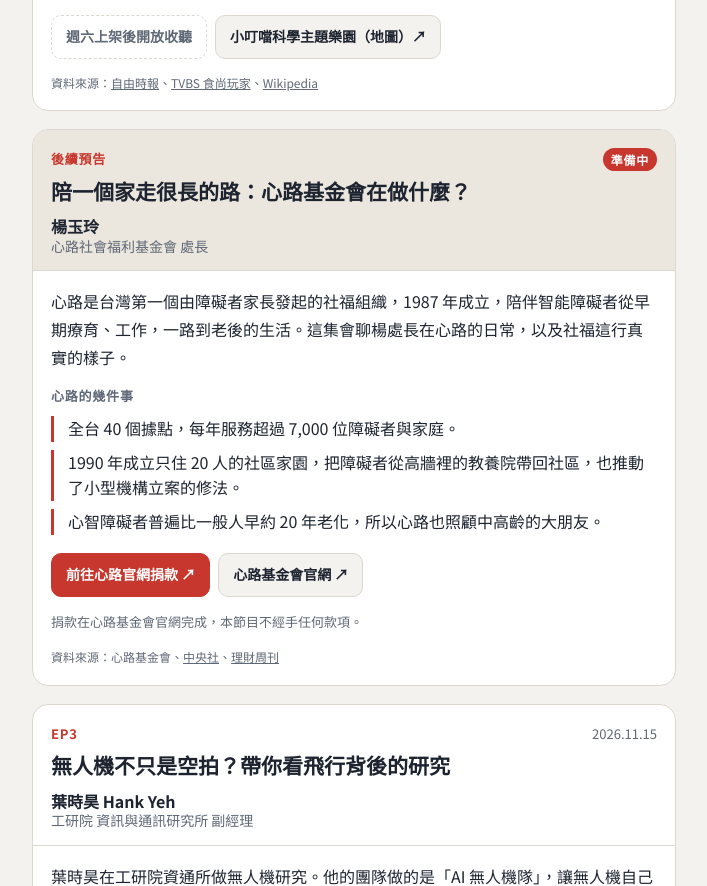
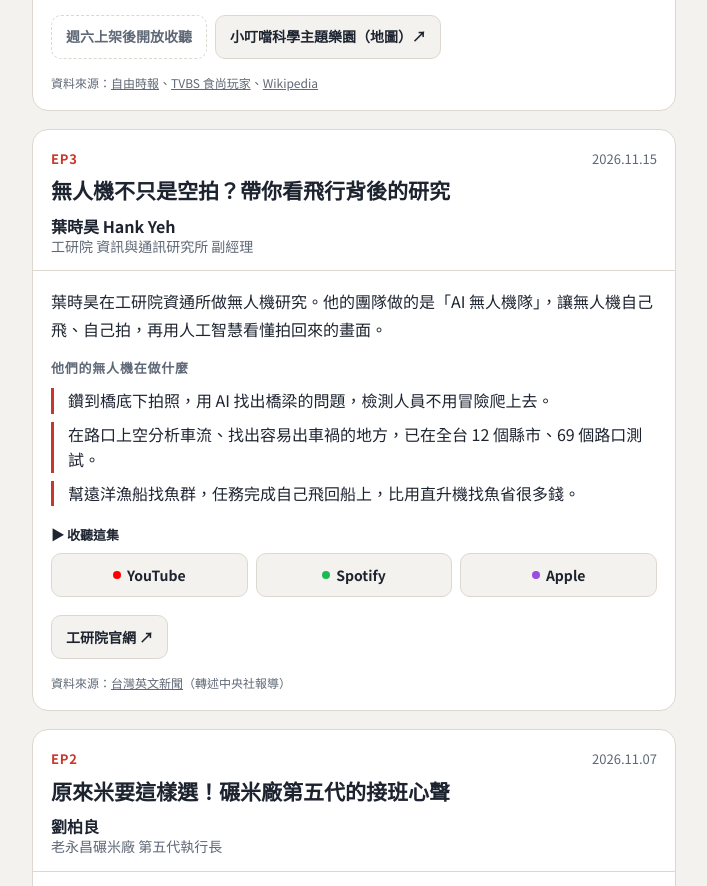
Before and after one commit to tsenggiber/wydzp, a plain HTML site: page index.html in a window 1280 px wide. Shown: the part 1029-1915 px from the top of the page, without its empty margins (286-993 px from the left). Drawn offline with Linux system fonts and the light colour scheme.

Commit message:
先拿掉心路後續預告卡片（一次只預告一集）
Co-Authored-By: Claude Opus 5.5 <noreply@anthropic.com>

```diff
--- a/index.html
+++ b/index.html
@@ -164,7 +164,6 @@ footer b{color:var(--ink)}
       <a href="#ep3">EP3 無人機</a>
       <a href="#ep2">EP2 碾米廠</a>
       <a href="#ep1">EP1 家具</a>
-      <a href="#next">後續預告</a>
     </div>
 
     <!-- EP4（下集） -->
@@ -189,32 +188,6 @@ footer b{color:var(--ink)}
           <a href="https://www.google.com/maps/search/?api=1&amp;query=%E5%B0%8F%E5%8F%AE%E5%99%B9%E7%A7%91%E5%AD%B8%E4%B8%BB%E9%A1%8C%E6%A8%82%E5%9C%92">小叮噹科學主題樂園（地圖）↗</a>
         </div>
         <div class="src">資料來源：<a href="https://news.ltn.com.tw/news/life/breakingnews/5317170">自由時報</a>、<a href="https://supertaste.tvbs.com.tw/esg/355813">TVBS 食尚玩家</a>、<a href="https://en.wikipedia.org/wiki/Little_Ding-Dong_Science_Theme_Park">Wikipedia</a></div>
-      </div>
-    </article>
-
-    <!-- 後續預告 -->
-    <article class="ep soon" id="next">
-      <div class="ep-head">
-        <div class="meta"><span class="no">後續預告</span><span class="badge">準備中</span></div>
-        <h3>陪一個家走很長的路：心路基金會在做什麼？</h3>
-        <div class="who">
-          <div><b>楊玉玲</b><span>心路社會福利基金會 處長</span></div>
-        </div>
-      </div>
-      <div class="ep-body">
-        <p>心路是台灣第一個由障礙者家長發起的社福組織，1987 年成立，陪伴智能障礙者從早期療育、工作，一路到老後的生活。這集會聊楊處長在心路的日常，以及社福這行真實的樣子。</p>
-        <div class="sub">心路的幾件事</div>
-        <ul class="points">
-          <li>全台 40 個據點，每年服務超過 7,000 位障礙者與家庭。</li>
-          <li>1990 年成立只住 20 人的社區家園，把障礙者從高牆裡的教養院帶回社區，也推動了小型機構立案的修法。</li>
-          <li>心智障礙者普遍比一般人早約 20 年老化，所以心路也照顧中高齡的大朋友。</li>
-        </ul>
-        <div class="actions">
-          <a class="give" href="https://www.syinlu.org.tw/donation/donate/fill_data?utm_source=podcast&amp;utm_medium=show_page&amp;utm_campaign=yuanlai_syinlu">前往心路官網捐款 ↗</a>
-          <a href="https://www.syinlu.org.tw/?utm_source=podcast&amp;utm_medium=show_page&amp;utm_campaign=yuanlai_syinlu">心路基金會官網 ↗</a>
-        </div>
-        <p class="note">捐款在心路基金會官網完成，本節目不經手任何款項。</p>
-        <div class="src">資料來源：心路基金會、<a href="https://cna.com.tw/postwrite/chi/417657">中央社</a>、<a href="https://www.moneyweekly.com.tw/_Article?AID=80693">理財周刊</a></div>
       </div>
     </article>
 
```
Also changed, not shown: 1 other file.
